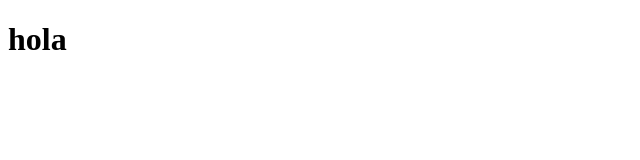
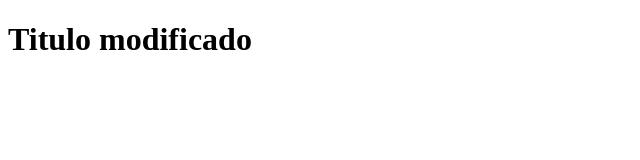
Before and after one commit to maticardececco/Curso-Git, a plain HTML site: page index.html in a window 1280 px wide. Shown: the whole page, without its empty margins (0-640 px from the left). Drawn offline with Linux system fonts and the light colour scheme.

Commit message:
Se modifico el titulo

```diff
--- a/index.html
+++ b/index.html
@@ -7,7 +7,7 @@
     <title>Nuevo Proyecto</title>
 </head>
 <body>
-    <h1>hola</h1>
+    <h1>Titulo modificado</h1>
 
 </body>
 </html>
```
